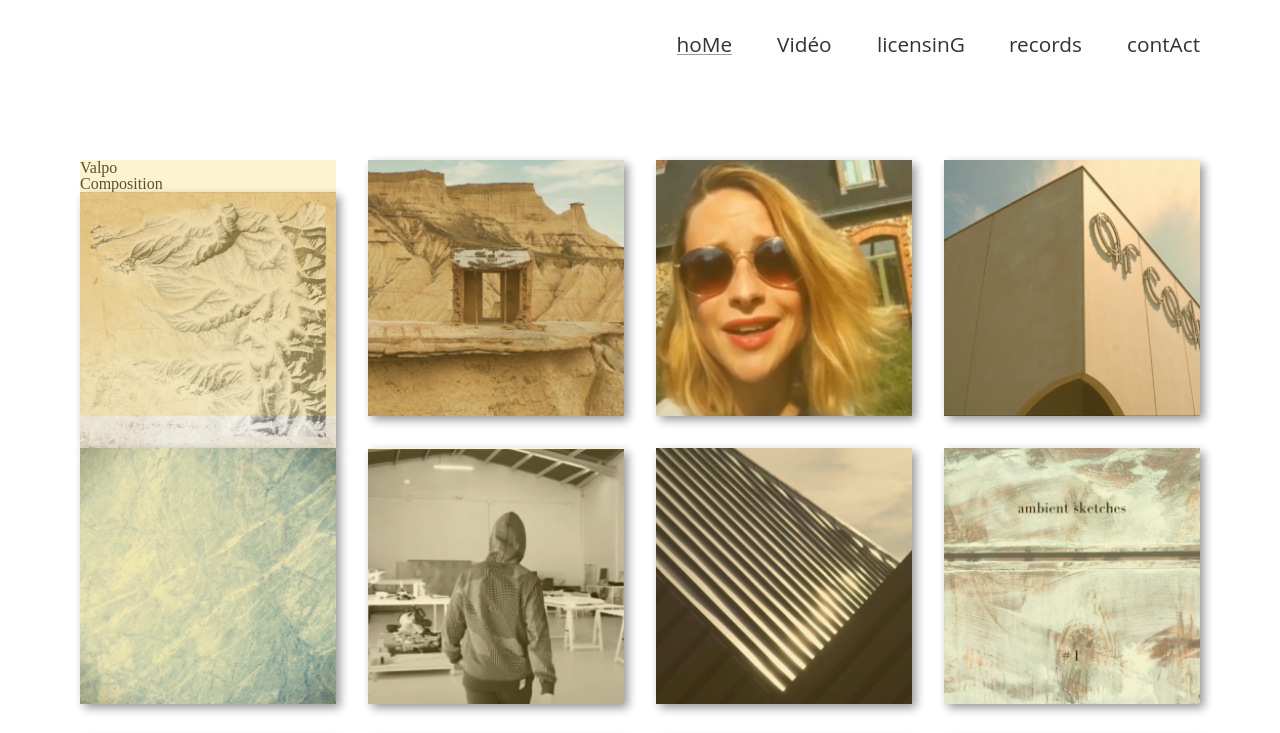
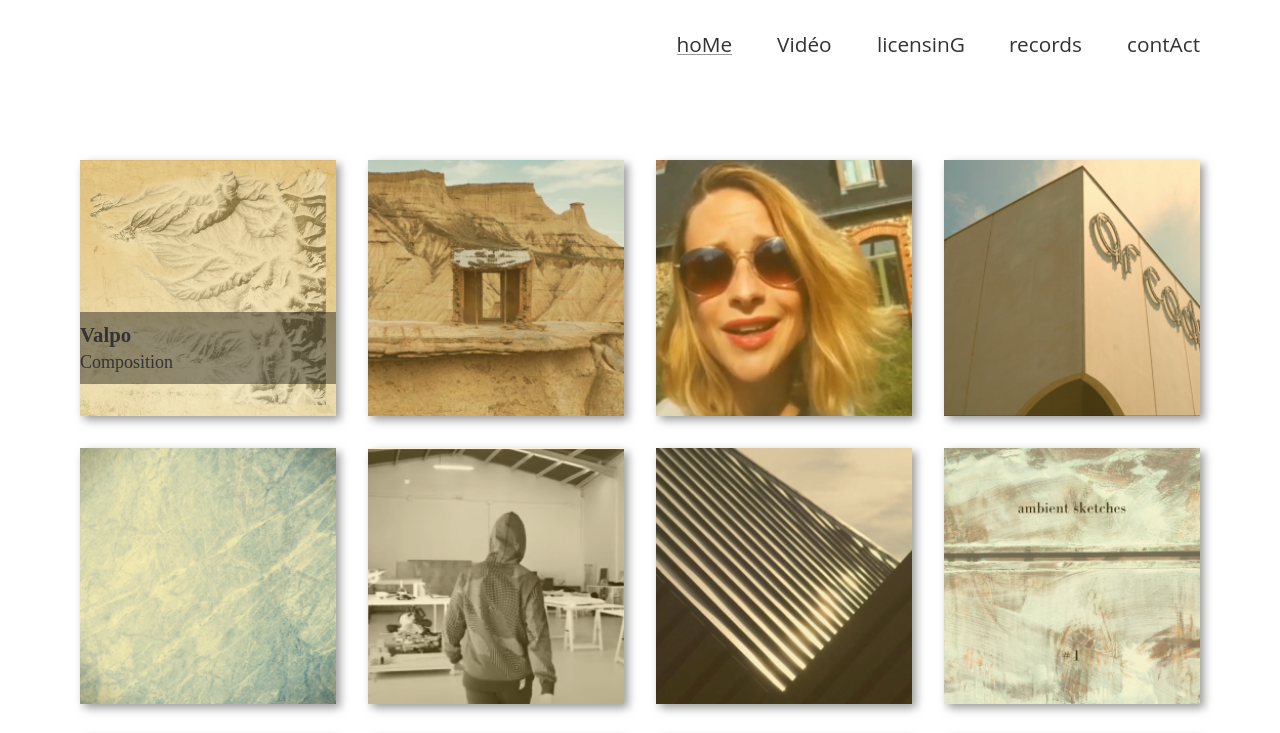
Before and after one commit to elodiebellec/simon_rousseau, a plain HTML site: page index.html in a window 1280 px wide. Shown: the top 733 px of the page. Drawn offline with Linux system fonts and the light colour scheme; a web font is replaced by a local one.

Commit message:
added name of CD/video on #000 background

```diff
--- a/css/styles.css
+++ b/css/styles.css
@@ -107,6 +107,16 @@ html {
             font-size: 1.3em;
         }
 
+        #portfolio h2 {
+          font-family: 'Montserrat';
+          font-size: 1.3em;
+          font-weight: 700;
+          padding-bottom: 0.3em;
+        }
+        #portfolio p {
+          font-family: 'Montserrat';
+          font-size: 1.125em;
+        }
 
           /*animation on navigation bar links*/
           .hvr-underline-from-left {
@@ -186,6 +196,18 @@ html {
                 filter: drop-shadow(4px 4px 5px rgba(0, 0, 0, 0.4));
             }
 
+            .hidden {
+              position: absolute;
+              top: 9.5em;
+              height: 4.5em;
+              width: 16em;
+              z-index: 3;
+              background-color: rgba(0, 0, 0, 0.4);
+              display: flex;
+              justify-content: center;
+              flex-direction: column;
+            }
+
       footer {
         grid-column: 2 / 3;
         grid-row: 3 / 4;
@@ -222,3 +244,7 @@ html {
               font-family:'Montserrat', 'Open Sans', sans-serif;
               font-size: 0.8em;
           }
+
+          .bandcamp {
+            opacity: 0.8;
+          }
```
